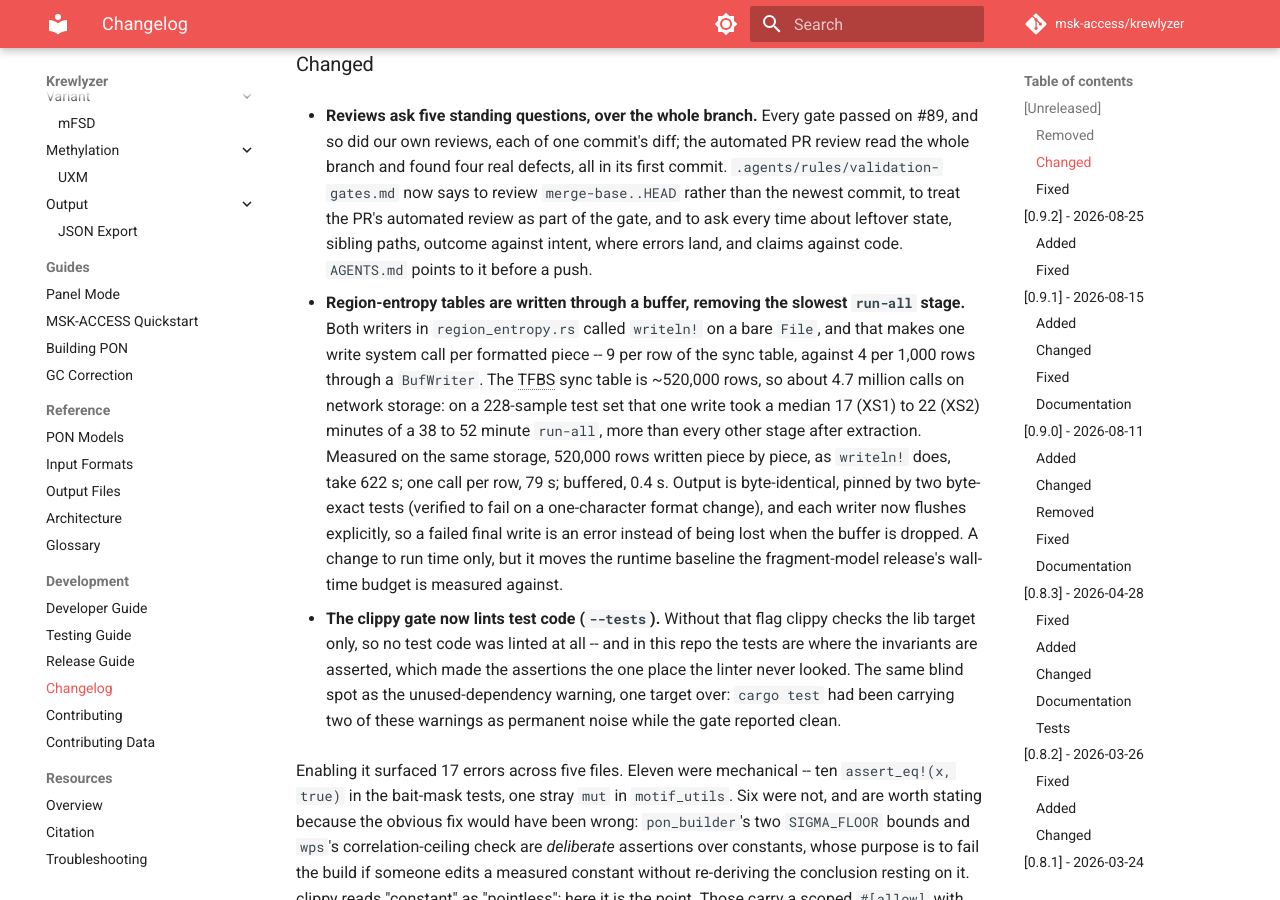
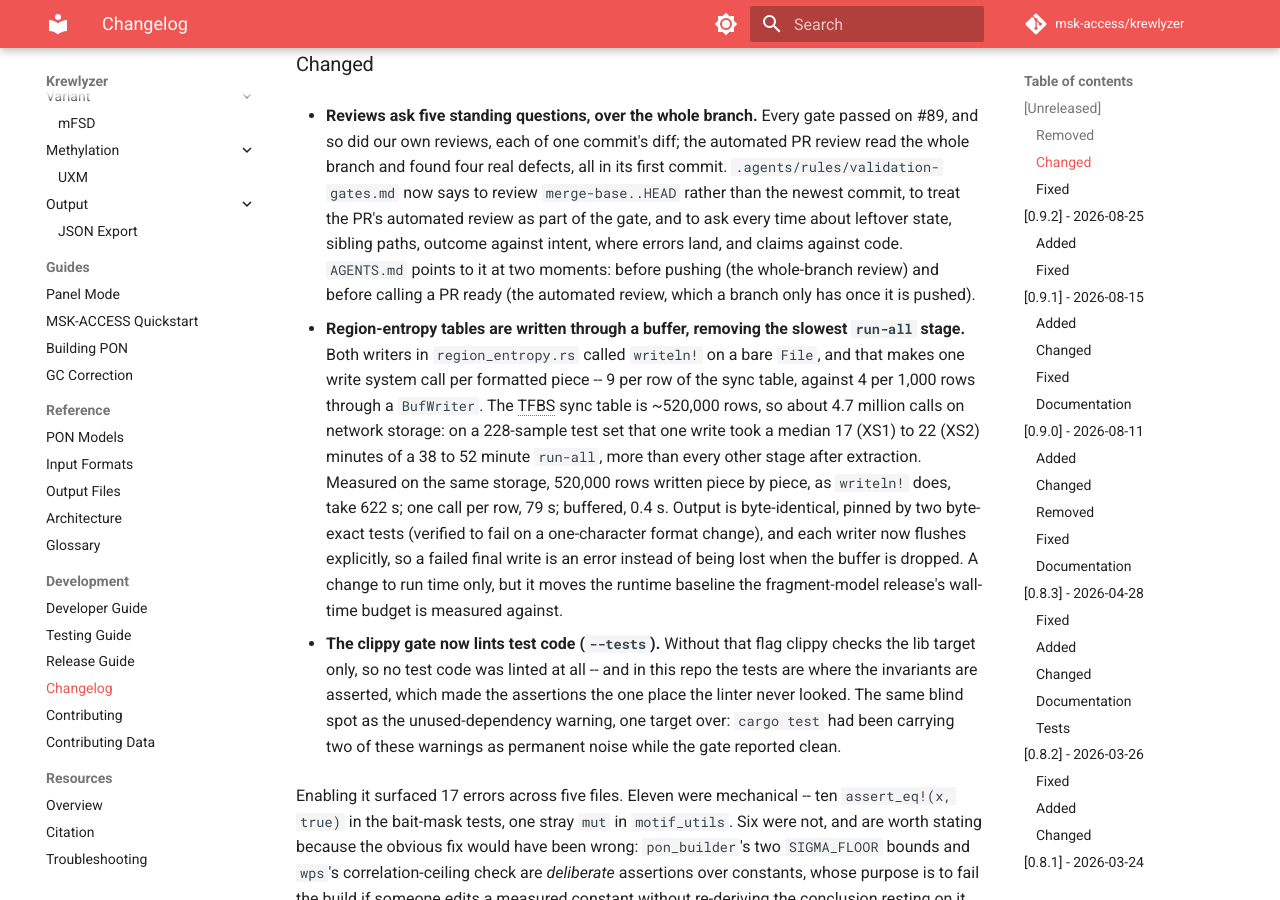
Before and after one commit to msk-access/krewlyzer, an MkDocs documentation site: the page built from docs/development/changelog.md, in a window 1280 px wide and 900 px high, scrolled down 832 px. Built offline with MkDocs 1.6.1 and Material for MkDocs 9.7.7, drawn with Linux system fonts in a browser that asks for light colours; comment, search, counter and statistics services are not loaded; the version menu is left out.

Commit message:
docs: split the review gate into before-push and before-PR-ready (review of #94)
A branch has no automated PR review until it is pushed, so the single row asking for both
before a push could not be followed. The whole-branch review comes before pushing; reading the
automated review comes before calling the PR ready, as validation-gates.md already says.

```diff
--- a/CHANGELOG.md
+++ b/CHANGELOG.md
@@ -37,8 +37,9 @@ All notable changes to this project will be documented in this file.
   and found four real defects, all in its first commit. `.agents/rules/validation-gates.md` now
   says to review `merge-base..HEAD` rather than the newest commit, to treat the PR's automated
   review as part of the gate, and to ask every time about leftover state, sibling paths, outcome
-  against intent, where errors land, and claims against code. `AGENTS.md` points to it before a
-  push.
+  against intent, where errors land, and claims against code. `AGENTS.md` points to it at two
+  moments: before pushing (the whole-branch review) and before calling a PR ready (the automated
+  review, which a branch only has once it is pushed).
 
 - **Region-entropy tables are written through a buffer, removing the slowest `run-all` stage.**
   Both writers in `region_entropy.rs` called `writeln!` on a bare `File`, and
```
Also changed, not shown: AGENTS.md (+2 -1 lines).
